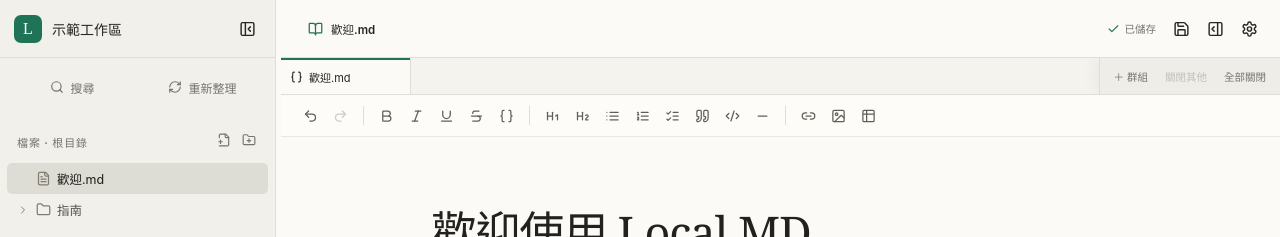
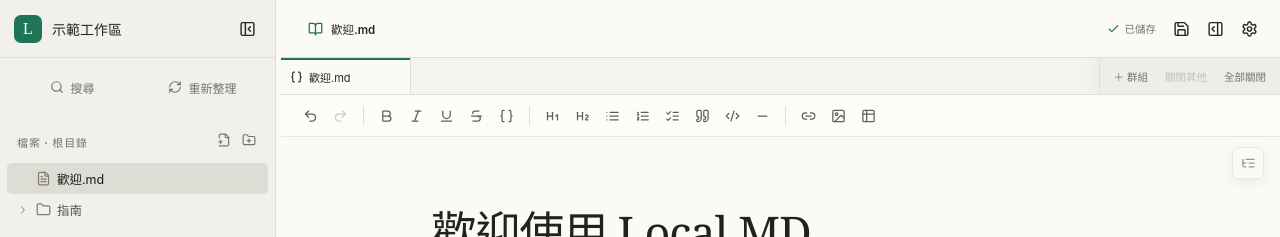
Before and after one commit to zsda5858sda/local-md, a React (Vite) app: page / in a window 1280 px wide. Both pictures are taken after a click on the button "開啟示範工作區". Shown: the top 237 px of the page. Built offline with nearby package versions, Linux system fonts and the light colour scheme.

Commit message:
Add document outline overlay navigation

```diff
--- a/src/App.tsx
+++ b/src/App.tsx
@@ -1,5 +1,6 @@
 import { useCallback, useEffect, useMemo, useRef, useState } from "react";
 import type { CSSProperties, KeyboardEvent as ReactKeyboardEvent, PointerEvent as ReactPointerEvent } from "react";
+import type { Editor } from "@tiptap/react";
 import {
   AlertTriangle, BookOpen, Braces, Check, ChevronDown, ChevronRight, FileText, Menu,
   MoreHorizontal, PanelRightOpen, Save, Settings, Trash2, Unlink, X,
@@ -22,6 +23,7 @@
 import { Sidebar, type SearchProps } from "./components/Sidebar";
 import { documentSaveContent, leafName, openDocument, useDocumentPersistence, useDocuments } from "./hooks/useDocuments";
 import { useSaveConflict } from "./hooks/useSaveConflict";
+import { useOutline } from "./hooks/useOutline";
 import { useWorkspace, useWorkspaceWatcher } from "./hooks/useWorkspace";
 import { useWorkspaceSearch } from "./hooks/useWorkspaceSearch";
 import { TAB_GROUP_COLORS, useTabGroups, type TabDropTarget } from "./hooks/useTabGroups";
@@ -60,6 +62,8 @@
   const saveConflict = useSaveConflict(dispatch);
   const [sidebarOpen, setSidebarOpen] = useState(true);
   const [propertiesOpen, setPropertiesOpen] = useState(false);
+  const [editorInfo, setEditorInfo] = useState<{ editor: Editor; scrollElement: HTMLDivElement } | null>(null);
+  const outline = useOutline(editorInfo?.editor ?? null, editorInfo?.scrollElement ?? null);
   const {
     searchQuery, setSearchQuery, replacementText, setReplacementText, searchScope,
     searchRegex, searchError, setSearchError, searchHits, setSearchHits,
@@ -722,7 +726,7 @@
           </div>
         </div>
         <section className="document-area">
-          {activeDocument ? <EditorPane key={activeDocument.id} document={activeDocument} workspaceRoot={workspaceRoot} targetText={searchTarget?.path === activeDocument.relativePath ? searchTarget.text : undefined} targetNonce={searchTarget?.nonce} onChange={updateVisualDocument} onSourceChange={updateSourceDocument} /> : <div className="empty-document"><FileText /><h2>{t("empty.title")}</h2><p>{t("empty.description")}</p></div>}
+          {activeDocument ? <EditorPane key={activeDocument.id} document={activeDocument} workspaceRoot={workspaceRoot} targetText={searchTarget?.path === activeDocument.relativePath ? searchTarget.text : undefined} targetNonce={searchTarget?.nonce} onChange={updateVisualDocument} onSourceChange={updateSourceDocument} onReady={setEditorInfo} outline={{ items: outline.items, activeIndex: outline.activeIndex, activeSectionIndex: outline.activeSectionIndex, onSelect: outline.goToHeading }} /> : <div className="empty-document"><FileText /><h2>{t("empty.title")}</h2><p>{t("empty.description")}</p></div>}
           {activeDocument?.conflict && <div className="conflict-bar" role="alert"><AlertTriangle /><span>{activeDocument.conflict.diskHash === "deleted" ? t("conflict.deleted") : t("conflict.changed")}</span><button onClick={() => void reloadFromDisk(activeDocument.id)} disabled={activeDocument.conflict.diskHash === "deleted"}>{t("conflict.reload")}</button><button className="danger" onClick={() => void persist(activeDocument.id, true)}>{t("conflict.overwrite")}</button></div>}
           {activeDocument && propertiesOpen && <div className="panel-resizer properties-resizer" role="separator" aria-label={t("app.resizeProperties")} aria-orientation="vertical" tabIndex={0} onPointerDown={(event) => beginPanelResize("properties", event)} onKeyDown={(event) => resizeHandleKeyDown("properties", event)} />}
           {activeDocument && propertiesOpen && <PropertiesPanel width={settings.ui.propertiesWidth} state={activeDocument.parsed.frontMatter} onChange={updateFrontMatter} onClose={() => setPropertiesOpen(false)} />}
--- a/src/components/EditorPane.tsx
+++ b/src/components/EditorPane.tsx
@@ -1,5 +1,6 @@
 import { useEffect, useRef, useState } from "react";
 import { EditorContent, useEditor } from "@tiptap/react";
+import type { Editor } from "@tiptap/react";
 import StarterKit from "@tiptap/starter-kit";
 import Underline from "@tiptap/extension-underline";
 import TaskList from "@tiptap/extension-task-list";
@@ -8,11 +9,13 @@
 import CodeBlockLowlight from "@tiptap/extension-code-block-lowlight";
 import { common, createLowlight } from "lowlight";
 import type { OpenDocument, TiptapNode } from "../domain/types";
+import type { OutlineItem } from "../hooks/useOutline";
 import { AnnotatedLink, handleEditorLinkClick, IMAGE_ZOOM_REQUESTED_EVENT, LinkShortcut, MarkdownMetadata, RawMarkdown, SafeImage } from "../editor/extensions";
 import { loadWorkspaceAsset, openExternalLink } from "../services/desktop";
 import { sanitizeHtml } from "../services/htmlSanitizer";
 import { Toolbar } from "./Toolbar";
 import { TableControls } from "./TableControls";
+import { OutlineOverlay } from "./OutlineOverlay";
 import { t } from "../i18n";
 
 const lowlight = createLowlight(common);
@@ -24,6 +27,13 @@
   workspaceRoot: string;
   targetText?: string;
   targetNonce?: number;
+  onReady?: (info: { editor: Editor; scrollElement: HTMLDivElement } | null) => void;
+  outline: {
+    items: OutlineItem[];
+    activeIndex: number;
+    activeSectionIndex: number;
+    onSelect: (index: number) => void;
+  };
 }
 
 async function hydrateImages(node: TiptapNode, workspaceRoot: string, documentRelativePath: string): Promise<TiptapNode> {
@@ -45,7 +55,7 @@
   return node.content?.some(hasLocalImage) ?? false;
 }
 
-export function EditorPane({ document, onChange, onSourceChange, workspaceRoot, targetText, targetNonce }: EditorPaneProps) {
+export function EditorPane({ document, onChange, onSourceChange, workspaceRoot, targetText, targetNonce, onReady, outline }: EditorPaneProps) {
   const scrollRef = useRef<HTMLDivElement>(null);
   const [pendingLink, setPendingLink] = useState<string | null>(null);
   const [zoomedImage, setZoomedImage] = useState<{ src: string; alt: string } | null>(null);
@@ -88,6 +98,15 @@
     },
     onUpdate: ({ editor: current }) => onChange(current.getJSON() as TiptapNode),
   });
+
+  useEffect(() => {
+    if (!editor || editor.isDestroyed || document.parsed.mode === "compatibility" || !scrollRef.current) {
+      onReady?.(null);
+      return;
+    }
+    onReady?.({ editor, scrollElement: scrollRef.current });
+    return () => onReady?.(null);
+  }, [document.parsed.mode, editor, onReady]);
 
   useEffect(() => {
     if (!editor || editor.isDestroyed || document.parsed.mode === "compatibility" || !hasLocalImage(document.parsed.doc)) return;
@@ -169,6 +188,12 @@
         <EditorContent editor={editor} />
         <TableControls editor={editor} containerRef={scrollRef} />
       </div>
+      <OutlineOverlay
+        items={outline.items}
+        activeIndex={outline.activeIndex}
+        activeSectionIndex={outline.activeSectionIndex}
+        onSelect={outline.onSelect}
+      />
       {pendingLink && (
         <div className="dialog-backdrop" role="presentation" onMouseDown={(event) => { if (event.target === event.currentTarget) setPendingLink(null); }}>
           <div className="entry-dialog" role="alertdialog" aria-modal="true" aria-labelledby="external-link-title" onKeyDown={(event) => { if (event.key === "Escape") setPendingLink(null); }}>
--- /dev/null
+++ b/src/components/OutlineOverlay.tsx
@@ -0,0 +1,48 @@
+import { ListTree } from "lucide-react";
+import type { OutlineItem } from "../hooks/useOutline";
+import { t } from "../i18n";
+
+export interface OutlineOverlayProps {
+  items: OutlineItem[];
+  activeIndex: number;
+  activeSectionIndex: number;
+  onSelect: (index: number) => void;
+}
+
+export function OutlineOverlay({ items, activeIndex, activeSectionIndex, onSelect }: OutlineOverlayProps) {
+  if (items.length === 0) return null;
+  const minimumLevel = items.reduce((minimum, item) => Math.min(minimum, item.level), 6);
+
+  return (
+    <div className="outline-overlay" tabIndex={0} aria-label={t("sidebar.outline")}>
+      <div className="outline-overlay-trigger" aria-hidden="true">
+        <ListTree />
+      </div>
+      <nav className="outline-overlay-panel" aria-label={t("sidebar.outline")}>
+        <strong className="outline-overlay-title">{t("sidebar.outline")}</strong>
+        <ul>
+          {items.map((item, index) => {
+            const classes = [
+              "outline-item",
+              index === activeIndex ? "active" : "",
+              index === activeSectionIndex ? "active-section" : "",
+            ].filter(Boolean).join(" ");
+            return (
+              <li key={item.pos}>
+                <button
+                  type="button"
+                  className={classes}
+                  style={{ paddingInlineStart: `${8 + (item.level - minimumLevel) * 14}px` }}
+                  aria-current={index === activeIndex ? "location" : undefined}
+                  onClick={() => onSelect(index)}
+                >
+                  {item.text || t("sidebar.outlineUntitled")}
+                </button>
+              </li>
+            );
+          })}
+        </ul>
+      </nav>
+    </div>
+  );
+}
--- /dev/null
+++ b/src/hooks/useOutline.ts
@@ -0,0 +1,115 @@
+import { useCallback, useEffect, useMemo, useRef, useState } from "react";
+import type { Editor } from "@tiptap/react";
+
+export interface OutlineItem {
+  pos: number;
+  level: number;
+  text: string;
+}
+
+export function collectOutlineItems(editor: Editor): OutlineItem[] {
+  const items: OutlineItem[] = [];
+  if (editor.isDestroyed) return items;
+  editor.state.doc.descendants((node, pos) => {
+    if (node.type.name !== "heading") return;
+    items.push({
+      pos,
+      level: Number(node.attrs.level ?? 1),
+      text: node.textContent,
+    });
+  });
+  return items;
+}
+
+export function findActiveSectionIndex(items: OutlineItem[], activeIndex: number): number {
+  if (activeIndex < 0 || activeIndex >= items.length) return -1;
+  const topLevel = items.reduce((minimum, item) => Math.min(minimum, item.level), 6);
+  for (let index = activeIndex; index >= 0; index -= 1) {
+    if (items[index]?.level === topLevel) return index;
+  }
+  return -1;
+}
+
+function sameOutline(left: OutlineItem[], right: OutlineItem[]): boolean {
+  return left.length === right.length && left.every((item, index) => {
+    const other = right[index];
+    return item.pos === other?.pos && item.level === other.level && item.text === other.text;
+  });
+}
+
+export function useOutline(editor: Editor | null, scrollElement: HTMLElement | null) {
+  const [items, setItems] = useState<OutlineItem[]>([]);
+  const [activeIndex, setActiveIndex] = useState(-1);
+  const itemsRef = useRef<OutlineItem[]>([]);
+
+  useEffect(() => {
+    if (!editor || editor.isDestroyed) {
+      itemsRef.current = [];
+      setItems([]);
+      setActiveIndex(-1);
+      return;
+    }
+    const collect = () => {
+      if (editor.isDestroyed) return;
+      const next = collectOutlineItems(editor);
+      itemsRef.current = next;
+      setItems((current) => sameOutline(current, next) ? current : next);
+      setActiveIndex((current) => current >= next.length ? next.length - 1 : current);
+    };
+    collect();
+    editor.on("update", collect);
+    editor.on("selectionUpdate", collect);
+    return () => {
+      editor.off("update", collect);
+      editor.off("selectionUpdate", collect);
+    };
+  }, [editor]);
+
+  useEffect(() => {
+    if (!editor || editor.isDestroyed || !scrollElement || items.length === 0) {
+      setActiveIndex(-1);
+      return;
+    }
+    let frame = 0;
+    const updateActive = () => {
+      frame = 0;
+      if (editor.isDestroyed) return;
+      const headingElements = Array.from(editor.view.dom.querySelectorAll<HTMLElement>("h1, h2, h3, h4, h5, h6"));
+      const containerTop = scrollElement.getBoundingClientRect().top;
+      let next = -1;
+      headingElements.forEach((element, index) => {
+        if (element.getBoundingClientRect().top - containerTop <= 96) next = index;
+      });
+      setActiveIndex(Math.min(next, itemsRef.current.length - 1));
+    };
+    const scheduleUpdate = () => {
+      if (frame) window.cancelAnimationFrame(frame);
+      frame = window.requestAnimationFrame(updateActive);
+    };
+    updateActive();
+    scrollElement.addEventListener("scroll", scheduleUpdate, { passive: true });
+    window.addEventListener("resize", scheduleUpdate);
+    return () => {
+      if (frame) window.cancelAnimationFrame(frame);
+      scrollElement.removeEventListener("scroll", scheduleUpdate);
+      window.removeEventListener("resize", scheduleUpdate);
+    };
+  }, [editor, items, scrollElement]);
+
+  const activeSectionIndex = useMemo(
+    () => findActiveSectionIndex(items, activeIndex),
+    [activeIndex, items],
+  );
+
+  const goToHeading = useCallback((index: number) => {
+    const item = itemsRef.current[index];
+    if (!editor || editor.isDestroyed || !item) return;
+    editor.chain()
+      .setTextSelection(item.pos + 1)
+      .focus(undefined, { scrollIntoView: true })
+      .run();
+    setActiveIndex(index);
+  }, [editor]);
+
+  return { items, activeIndex, activeSectionIndex, goToHeading };
+}
--- a/src/i18n.ts
+++ b/src/i18n.ts
@@ -6,6 +6,9 @@
   "common.rename": "重新命名",
   "sidebar.collapse": "收合側邊欄",
   "sidebar.search": "搜尋",
+  "sidebar.outline": "大綱",
+  "sidebar.outlineEmpty": "此文件沒有標題",
+  "sidebar.outlineUntitled": "（無標題文字）",
   "sidebar.refresh": "重新整理",
   "sidebar.searchPlaceholder": "搜尋 Markdown 原文…",
   "sidebar.replace": "取代",
--- a/src/styles.css
+++ b/src/styles.css
@@ -56,7 +56,7 @@
 .icon-button { width: 32px; height: 32px; display: grid; place-items: center; padding: 0; border: 0; background: transparent; border-radius: 6px; cursor: pointer; }
 .icon-button:hover { background: rgba(45,43,37,.07); }
 .icon-button svg { width: 17px; }
-.sidebar-actions { display: grid; grid-template-columns: 1fr 1fr; padding: 10px; gap: 5px; }
+.sidebar-actions { display: grid; grid-template-columns: repeat(2, minmax(0, 1fr)); padding: 10px; gap: 5px; }
 .sidebar-actions button { padding: 7px; display: flex; align-items: center; justify-content: center; gap: 6px; border: 0; background: transparent; border-radius: 6px; color: var(--muted); font-size: 12px; cursor: pointer; }
 .sidebar-actions button:hover { background: rgba(45,43,37,.06); color: var(--ink); }
 .sidebar-actions svg { width: 14px; }
@@ -101,7 +101,6 @@
 .search-panel li button:hover { background: #efeee8; }
 .search-panel li strong { font-size: 11px; }
 .search-panel li span { overflow: hidden; color: var(--muted); font-family: "Cascadia Code", Consolas, monospace; font-size: 9px; text-overflow: ellipsis; white-space: nowrap; }
-
 .workspace-main { min-width: 0; flex: 1; display: flex; flex-direction: column; }
 .topbar { height: 58px; flex: 0 0 58px; padding: 0 15px 0 19px; display: flex; align-items: center; justify-content: space-between; gap: 12px; border-bottom: 1px solid var(--line); background: rgba(251,250,247,.96); user-select: none; }
 .breadcrumbs { min-width: 0; flex: 1 1 auto; align-self: stretch; display: flex; align-items: center; overflow: hidden; color: var(--muted); font-size: 11.5px; cursor: default; }
@@ -166,7 +165,19 @@
 .tab-bulk-actions button:hover:not(:disabled) { background: #deddd5; color: var(--ink); }
 .tab-bulk-actions button:disabled { opacity: .38; cursor: default; }
 .document-area { min-height: 0; flex: 1; display: flex; position: relative; }
-.editor-pane { min-width: var(--editor-min); flex: 1; display: flex; flex-direction: column; }
+.editor-pane { position: relative; min-width: var(--editor-min); flex: 1; display: flex; flex-direction: column; }
+.outline-overlay { position: absolute; top: 52px; right: 16px; z-index: 15; }
+.outline-overlay-trigger { width: 32px; height: 32px; display: grid; place-items: center; border: 1px solid var(--line); background: rgba(251,250,247,.92); box-shadow: 0 4px 14px rgba(45,42,35,.1); border-radius: 7px; color: var(--muted); cursor: default; opacity: .72; transition: opacity .14s ease, color .14s ease; }
+.outline-overlay-trigger svg { width: 15px; }
+.outline-overlay:hover .outline-overlay-trigger, .outline-overlay:focus-within .outline-overlay-trigger { color: var(--green); opacity: 1; }
+.outline-overlay-panel { position: absolute; top: 0; right: 40px; width: 240px; max-height: min(360px, calc(100vh - 170px)); padding: 8px; overflow: auto; border: 1px solid var(--line); background: var(--paper); box-shadow: 0 10px 30px rgba(45,42,35,.16); border-radius: 8px; opacity: 0; visibility: hidden; transform: translateX(5px); transition: opacity .14s ease, transform .14s ease, visibility 0s linear .14s; }
+.outline-overlay:hover .outline-overlay-panel, .outline-overlay:focus-within .outline-overlay-panel { opacity: 1; visibility: visible; transform: translateX(0); transition-delay: 0s; }
+.outline-overlay-title { display: block; margin-bottom: 6px; color: var(--muted); font-size: 10px; letter-spacing: .08em; text-transform: uppercase; }
+.outline-overlay-panel ul { margin: 0; padding: 0; list-style: none; }
+.outline-item { width: 100%; padding-block: 6px; padding-inline-end: 8px; overflow: hidden; border: 1px solid transparent; background: transparent; color: var(--muted); border-radius: 5px; text-align: left; text-overflow: ellipsis; white-space: nowrap; cursor: pointer; }
+.outline-item:hover { background: rgba(70,67,58,.06); color: var(--ink); }
+.outline-item.active { background: var(--green-soft); color: var(--green); font-weight: 600; }
+.outline-item.active-section { border-color: var(--line); }
 .toolbar { min-height: 42px; padding: 5px 15px; display: flex; align-items: center; gap: 4px; overflow-x: auto; border-bottom: 1px solid var(--line-soft); background: #fdfcf9; }
 .tool-group { display: flex; gap: 1px; }
 .tool-button { position: relative; width: 29px; height: 29px; padding: 0; display: grid; place-items: center; border: 0; background: transparent; border-radius: 5px; color: #615e56; cursor: pointer; }
```
Also changed, not shown: 1 other file (tests, documents, lock files or other folders).
